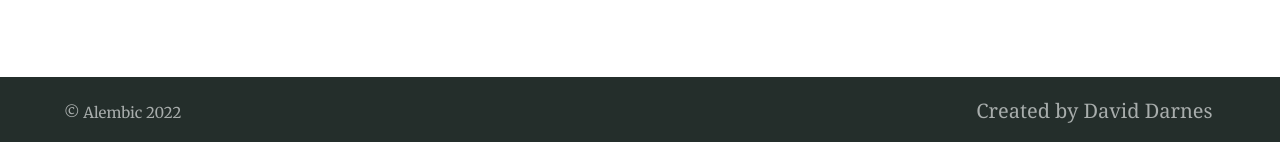
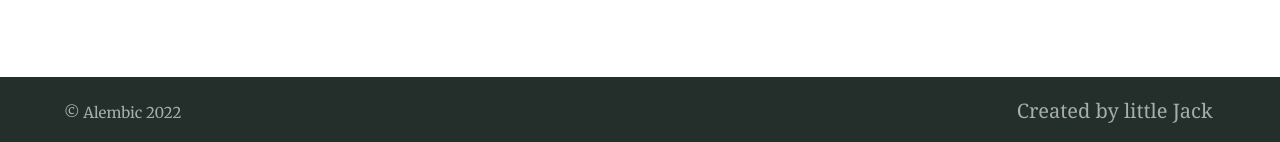
Before and after one commit to lizeyujack/lizeyujack.github.io, a Jekyll site: the page built from index.md, in a window 1280 px wide. Shown: the part 755-897 px from the top of the page. Built offline with Jekyll 4.4.1, drawn with Linux system fonts in a browser that asks for light colours.

Commit message:
Update _config.yml

```diff
--- a/_config.yml
+++ b/_config.yml
@@ -39,15 +39,15 @@ paginate: 2 # jekyll-paginate > items per page
 paginate_path: blog/page:num # jekyll-paginate > blog page
 jekyll-mentions: https://twitter.com # jekyll-mentions > service used when @replying
 twitter:
-  username: DavidDarnes # jekyll-seo-tag > Owners twitter username
-author: DavidDarnes # jekyll-seo-tag > default author
+  username: Zeyu Li # jekyll-seo-tag > Owners twitter username
+author: Zeyu Li # jekyll-seo-tag > default author
 social: # jekyll-seo-tag > social overrides
-  name: David Darnes # jekyll-seo-tag > real name
+  name: Zeyu Li # jekyll-seo-tag > real name
   links:  # jekyll-seo-tag > social aliases (sameAs)
-    - https://twitter.com/DavidDarnes
-    - https://www.facebook.com/daviddarnes
-    - https://www.linkedin.com/in/daviddarnes
-    - https://github.com/daviddarnes
+    - https://twitter.com/lizeyu39723430
+    - https://www.facebook.com/jack.zeyulI/
+    - https://www.linkedin.com/in/%E6%B3%BD%E5%AE%87-%E6%9D%8E-a4322324b/
+    - https://github.com/lizeyujack
 # markdown: CommonMark # Markdown parse settings, CommonMark performs slightly better an others in build time
 # commonmark:
   # options: ["SMART", "FOOTNOTES"]
@@ -67,7 +67,7 @@ collections:
     output: true
     description: "My thoughts and ideas" # The post list page content
     feature_text: |
-      Welcome to the blog
+      Welcome to Jack's blog
     feature_image: "https://picsum.photos/2560/600?image=866"
 
 # 6. Jekyll collections settings
@@ -98,7 +98,7 @@ logo: "/assets/logos/me.svg" # Site logo, also used in jekyll-seo-tag
 description: "This site was firstly built in Sep 3rd 2022 by Zeyu Li. Hopefully, Jack can post more and more academic result and reseach idea here. I am so grateful that github theme \"Alembic\" help me heaps with the front end building for this personal blog" # Site description and default description, also used in jekyll-seo-tag
 url: "https://lizeyujack.github.io" # Site url, also used in jekyll-seo-tag
 baseurl: ""
-repo: "https://github.com/lizeyujack/alembic"
+repo: "https://github.com/lizeyujack/lizeyujack.github.io"
 email: "lizeyujack@sjtu.edu.cn"
 # disqus: "alembic-1" # Blog post comments, uncomment the option and set the site ID from your Disqus account
 # date_format: "%-d %B %Y" # Blog post date formatting using placeholder formatting
@@ -136,8 +136,8 @@ navigation_header:
 #   url: https://github.com/lizeyujack
 
 navigation_footer:
-- title: Created by David Darnes
-  url: https://darn.es
+- title: Created by little Jack
+  url: https://lizeyujack.github.io
 
 social_links: # Appears in sidebar. Set the urls then uncomment and comment out as desired
   Twitter: https://twitter.com/lizeyu39723430
```
